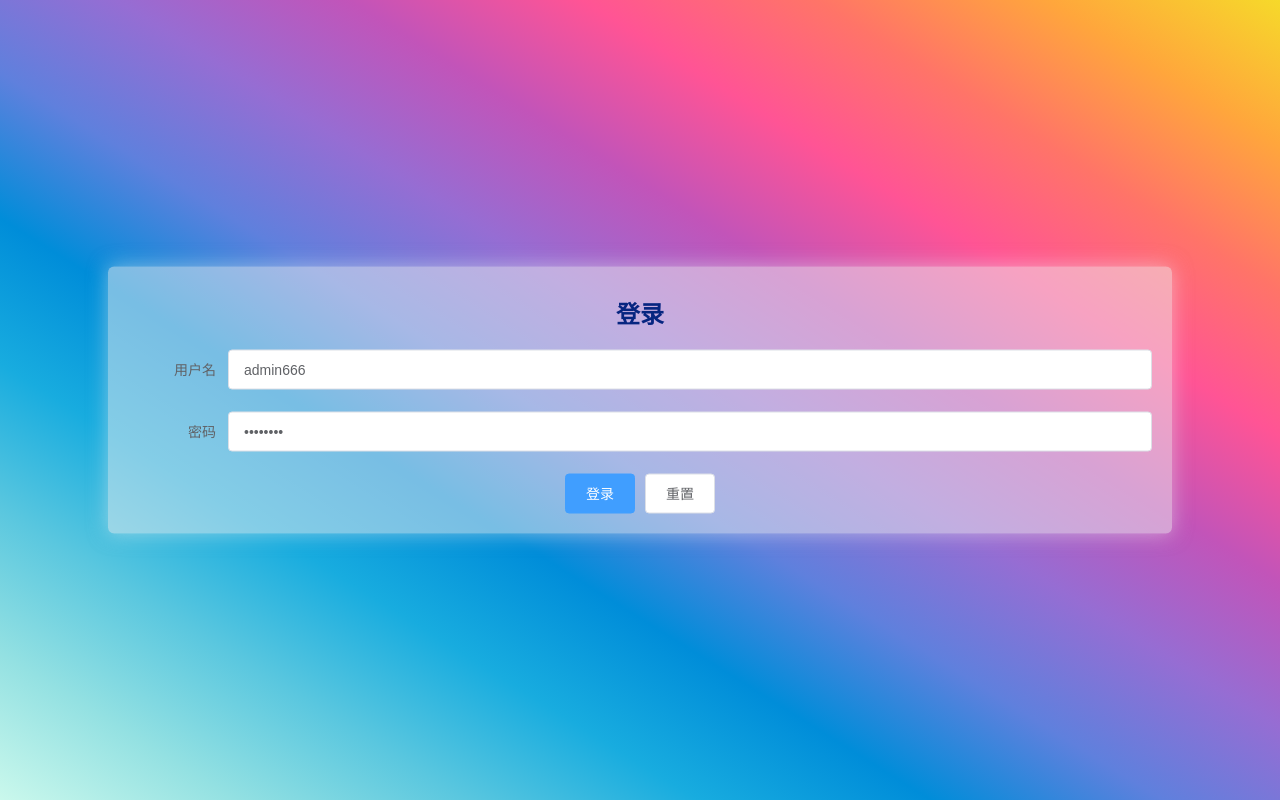
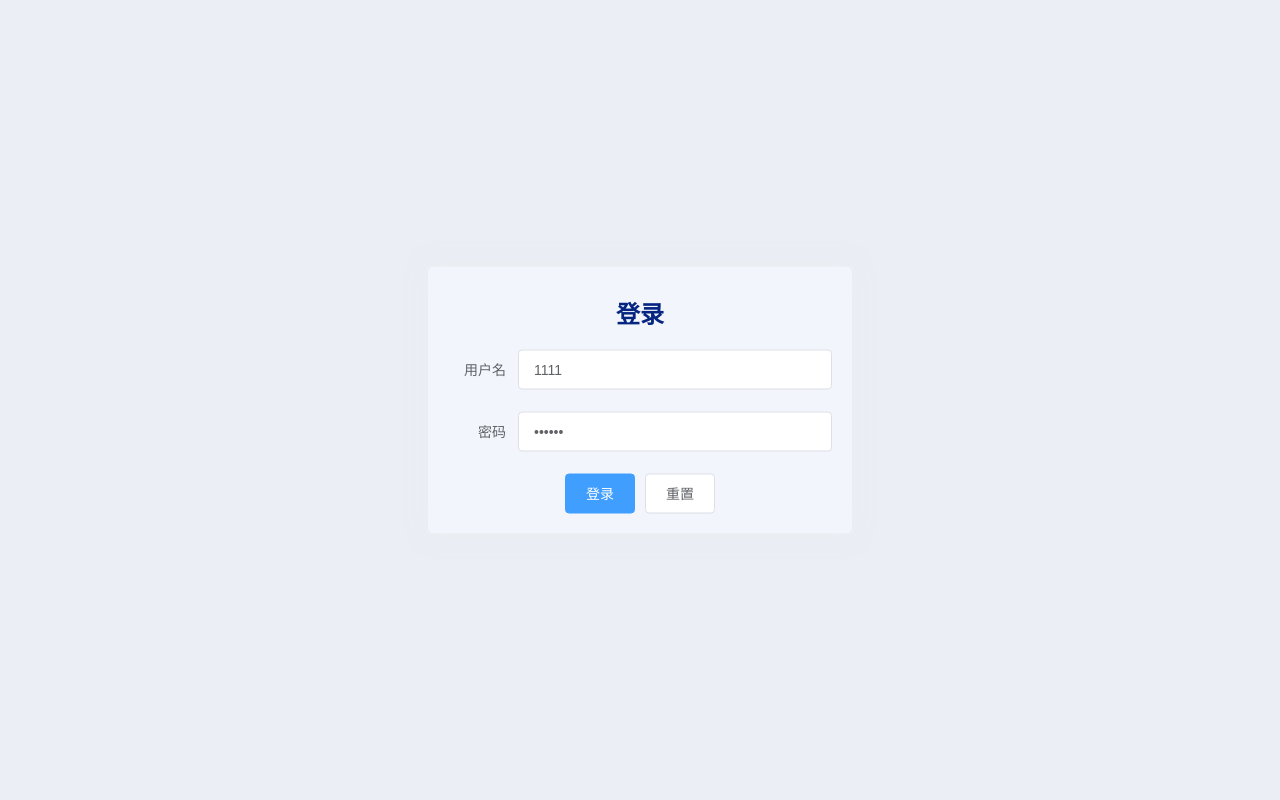
Before and after one commit to bigJiHua/jihau_top_ManagementSystem, a Vue app: page / in a window 1280 px wide. Built offline with nearby package versions, Linux system fonts and the light colour scheme.

Commit message:
9-25 完成登录接入功能

```diff
--- a/package.json
+++ b/package.json
@@ -8,6 +8,7 @@
     "lint": "vue-cli-service lint"
   },
   "dependencies": {
+    "axios": "^0.27.2",
     "core-js": "^3.8.3",
     "dayjs": "^1.11.5",
     "echarts": "^5.3.3",
--- a/src/API/API/UserLogin/UserLogin.js
+++ b/src/API/API/UserLogin/UserLogin.js
@@ -3,7 +3,7 @@ const Login = function (username, password) {
   const params = new URLSearchParams()
   params.append('username', username)
   params.append('password', password)
-  return request.post('/my/login', params, {
+  return request.post('/ctrlmenu/login', params, {
     headers: {
       'content-type': 'application/x-www-form-urlencoded'
     }
--- a/src/App.vue
+++ b/src/App.vue
@@ -18,6 +18,5 @@ export default {
   font-family: Avenir, Helvetica, Arial, sans-serif;
   -webkit-font-smoothing: antialiased;
   -moz-osx-font-smoothing: grayscale;
-  height: 90vh;
 }
 </style>
--- a/src/assets/css/index.css
+++ b/src/assets/css/index.css
@@ -2,3 +2,6 @@
   margin: 0;
   padding: 0;
 }
+.el-menu > a {
+  text-decoration: none;
+}
--- a/src/components/Aside/AsideFrame.vue
+++ b/src/components/Aside/AsideFrame.vue
@@ -15,10 +15,10 @@
             ><el-menu-item index="1-2">用户文章数据</el-menu-item></router-link
           >
         </el-menu-item-group>
-        <el-submenu index="1-4">
+        <el-submenu index="1-3">
           <template slot="title">管理用户</template>
-          <el-menu-item index="1-4-1">普通用户</el-menu-item>
-          <el-menu-item index="1-4-2">管理员</el-menu-item>
+          <router-link to="/Panel/UserAverage"><el-menu-item index="1-3-1">普通用户</el-menu-item></router-link>
+          <router-link to="/Panel/UserAdmin"><el-menu-item index="1-3-2">管理员</el-menu-item></router-link>
         </el-submenu>
       </el-submenu>
       <el-submenu index="2">
@@ -38,7 +38,7 @@
       </el-submenu>
       <el-submenu index="3">
         <template slot="title">
-          <i class="el-icon-menu"></i>
+          <i class="el-icon-folder-opened"></i>
           <span slot="title">文件管理</span>
         </template>
         <el-menu-item-group>
@@ -90,13 +90,7 @@ export default {
 @media only screen and (min-width: 755px) {
   .AsideFrame {
     width: 202px;
-    height: calc(100vh - 100px);
-    background-color: #e9eef3;
-  }
-}
-@media only screen and (max-width: 755px) {
-  .AsideFrame {
-    height: calc(100vh - 100px);
+    height: calc(100vh - 50px);
     background-color: #e9eef3;
   }
 }
--- a/src/components/Content/Panel.vue
+++ b/src/components/Content/Panel.vue
@@ -1,13 +1,10 @@
 <template>
   <el-container>
-    <el-header height="75px"><Header></Header></el-header>
+    <el-header height="50px"><Header></Header></el-header>
     <el-container class="content">
       <AsideFrame></AsideFrame>
       <el-container>
         <el-main><router-view></router-view></el-main>
-        <el-footer>
-          <FooterBar></FooterBar>
-        </el-footer>
       </el-container>
     </el-container>
   </el-container>
@@ -16,7 +13,6 @@
 <script>
 import Header from '@/components/header/Header.vue'
 import AsideFrame from '@/components/Aside/AsideFrame.vue'
-import FooterBar from '@/components/footerbar/FooterBar.vue'
 export default {
   props: [],
   data () {
@@ -31,8 +27,7 @@ export default {
   name: 'PanelM',
   components: {
     Header,
-    AsideFrame,
-    FooterBar
+    AsideFrame
   }
 }
 </script>
--- /dev/null
+++ b/src/components/Content/UserDataPanel/User_admin.vue
@@ -0,0 +1,27 @@
+<template>
+  <div id="" class="">
+    <h2>管理员用户管理</h2>
+  </div>
+</template>
+
+<script>
+export default {
+  props: [],
+  data () {
+    return {}
+  },
+  created () {
+  },
+  method () {},
+  methods: {},
+  watch: {},
+  computed: {},
+  filters: {},
+  name: 'UserAdmin',
+  components: {
+  }
+}
+</script>
+
+<style lang="less" scoped>
+</style>
--- /dev/null
+++ b/src/components/Content/UserDataPanel/User_average.vue
@@ -0,0 +1,27 @@
+<template>
+  <div id="" class="">
+    <h2>普通用户管理</h2>
+  </div>
+</template>
+
+<script>
+export default {
+  props: [],
+  data () {
+    return {}
+  },
+  created () {
+  },
+  method () {},
+  methods: {},
+  watch: {},
+  computed: {},
+  filters: {},
+  name: 'UserAverage',
+  components: {
+  }
+}
+</script>
+
+<style lang="less" scoped>
+</style>
--- a/src/components/UserLogin/Login.vue
+++ b/src/components/UserLogin/Login.vue
@@ -10,30 +10,31 @@
         label-width="100px"
         class="demo-ruleForm"
       >
-        <el-form-item label="用户名" prop="username">
+        <el-form-item label="用户名" label-width="70px"  prop="username">
           <el-input
             type="username"
             v-model="ruleForm.username"
             autocomplete="off"
           ></el-input>
         </el-form-item>
-        <el-form-item label="密码" prop="pass">
+        <el-form-item label="密码" label-width="70px" prop="pass">
           <el-input
             type="password"
             v-model="ruleForm.pass"
             autocomplete="off"
           ></el-input>
         </el-form-item>
-          <el-button type="primary" @click="submitForm('ruleForm')"
-            >登录</el-button
-          >
-          <el-button @click="resetForm('ruleForm')">重置</el-button>
+        <el-button type="primary" @click="submitForm('ruleForm')" v-if="loading">登录</el-button
+        >
+        <el-button type="primary" :loading="true" v-else>登录中</el-button>
+        <el-button @click="resetForm('ruleForm')">重置</el-button>
       </el-form>
     </div>
   </div>
 </template>
 
 <script>
+import PostLogin from '@/API/API/UserLogin/UserLogin'
 export default {
   props: [],
   data () {
@@ -49,35 +50,62 @@ export default {
     const validatePass2 = (rule, value, callback) => {
       if (value === '') {
         callback(new Error('用户名不能为空'))
-      } else if (value.length < 6) {
-        callback(new Error('用户名长度不能短于6位'))
+      } else if (value.length < 3) {
+        callback(new Error('用户名长度不能短于3位'))
       } else {
         callback()
       }
     }
     return {
       ruleForm: {
-        pass: 'admin666',
-        username: 'admin666'
+        username: '1111',
+        pass: '123456'
       },
       rules: {
         pass: [{ validator: validatePass, trigger: 'blur' }],
         username: [{ validator: validatePass2, trigger: 'blur' }]
-      }
+      },
+      loading: true
     }
   },
   created () {},
   method () {},
   methods: {
     submitForm (formName) {
-      this.$refs[formName].validate((valid) => {
+      this.$refs[formName].validate(async (valid) => {
         if (valid) {
           if (localStorage.getItem('token')) {
-            alert('已经登录请勿重复登录')
-            this.$router.push('/Panel')
+            this.$message({
+              showClose: true,
+              message: '已经登录请勿重复登录',
+              type: 'warning'
+            })
+            setTimeout(() => {
+              this.$router.push('/Panel')
+            }, 800)
           } else {
-            localStorage.setItem('token', valid)
-            this.$router.push('/Panel')
+            this.loading = !this.loading
+            const { data: res } = await PostLogin.Login(
+              this.ruleForm.username,
+              this.ruleForm.pass
+            )
+            if (res.status === 200) {
+              this.$notify({
+                title: res.status,
+                message: res.message,
+                type: 'success'
+              })
+              setTimeout(() => {
+                localStorage.setItem('token', res.token)
+                this.$router.push('/Panel')
+                this.loading = !this.loading
+              }, 800)
+            } else {
+              this.$notify.error({
+                title: res.status,
+                message: res.message
+              })
+            }
           }
         } else {
           return false
@@ -100,27 +128,13 @@ export default {
 .Login {
   height: 100vh;
   width: 100vw;
-  background-image: linear-gradient(
-    to right top,
-    #caf8ec,
-    #94e1e2,
-    #5ac7df,
-    #18acdf,
-    #008dd9,
-    #5f80dd,
-    #966dd3,
-    #c254b9,
-    #ff5495,
-    #ff7468,
-    #ffa63c,
-    #f6d92a
-  );
+  background-color: #EBEEF5;
 }
 .LoginBox {
-  width: 80vw;
+  width: 30vw;
   max-height: 60vh;
   overflow: overlay;
-  background-color: rgba(240, 240, 240, 0.5);
+  background-color: #F2F6FC;
   position: absolute;
   top: 50%;
   left: 50%;
@@ -137,7 +151,4 @@ export default {
 .LoginBox::-webkit-scrollbar {
   display: none;
 }
-.el-form-item__content{
-  margin: 0;
-}
 </style>
--- a/src/components/router/routerMap.js
+++ b/src/components/router/routerMap.js
@@ -2,6 +2,8 @@ import Login from '@/components/UserLogin/Login'
 import Panel from '@/components/Content/Panel'
 import UserData from '@/components/Content/UserDataPanel/UserData'
 import UserArticle from '@/components/Content/UserDataPanel/UserArticle'
+import UserAverage from '@/components/Content/UserDataPanel/User_average'
+import UserAdmin from '@/components/Content/UserDataPanel/User_admin'
 
 export default [
   {
@@ -21,7 +23,9 @@ export default [
     },
     children: [
       { path: 'UserData', component: UserData },
-      { path: 'UserArticle', component: UserArticle }
+      { path: 'UserArticle', component: UserArticle },
+      { path: 'UserAverage', component: UserAverage },
+      { path: 'UserAdmin', component: UserAdmin }
     ]
   }
 ]
```
Also changed, not shown: src/API/Request/request.js (line endings or trailing spaces), 1 other file (tests, documents, lock files or other folders).
